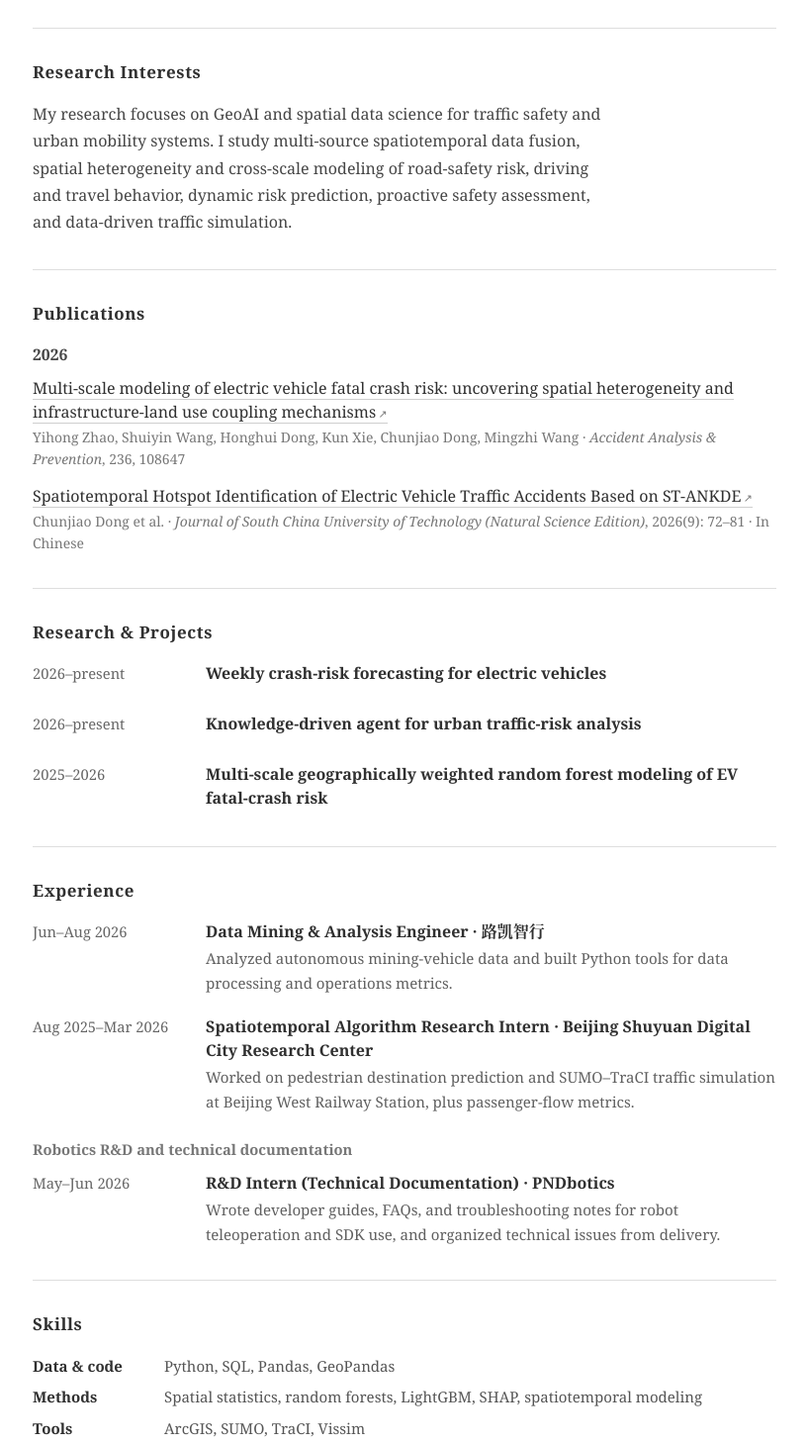
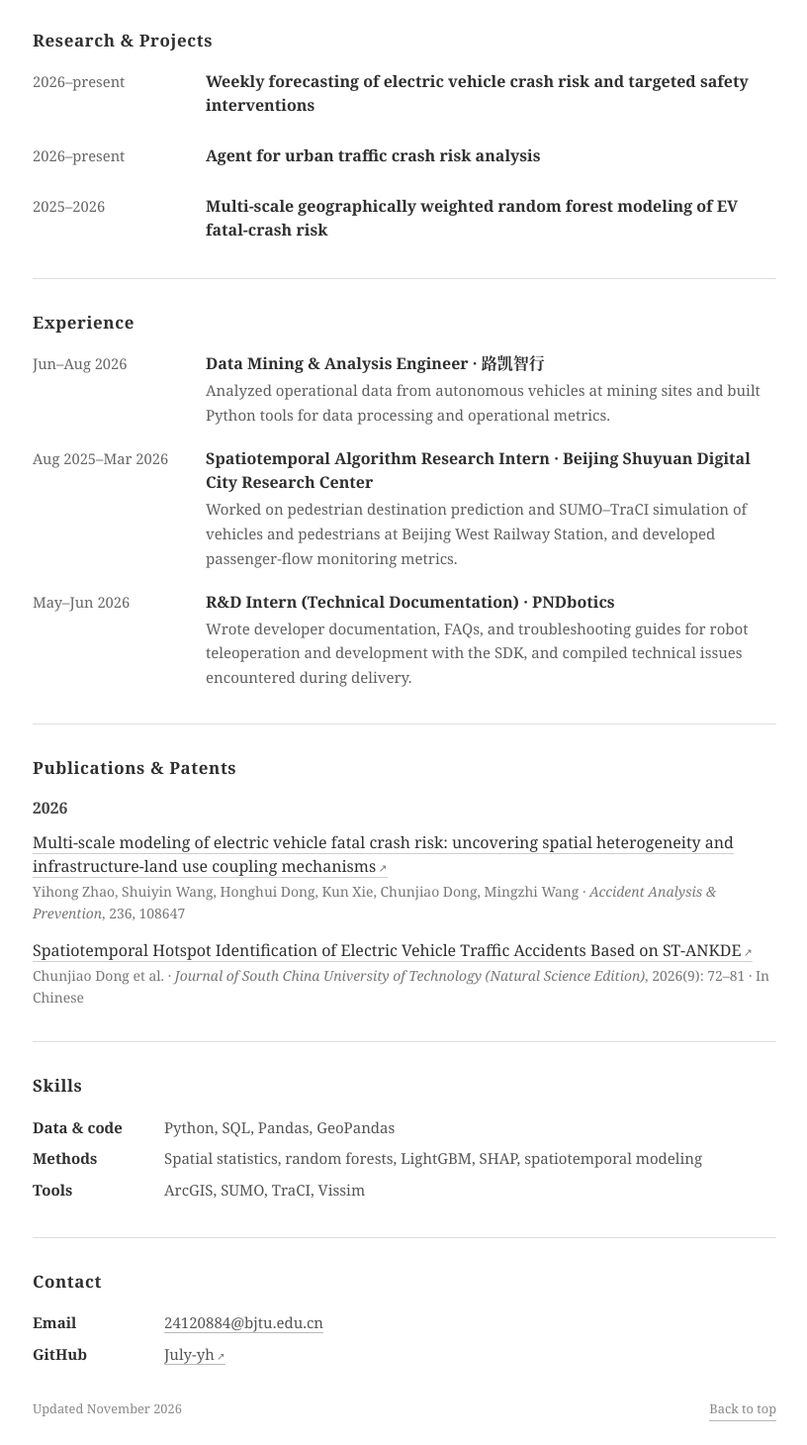
Before and after one commit to July-yh/personality, a plain HTML site: page dist/en/index.html in a window 1280 px wide. Shown: the part 634-2094 px from the top of the page at 99% size, without its empty margins (147-963 px from the left). Drawn offline with Linux system fonts and the light colour scheme.

Commit message:
Sync English homepage with Chinese content

```diff
--- a/dist/en/index.html
+++ b/dist/en/index.html
@@ -20,8 +20,7 @@
         <div class="portrait-wrap"><div class="portrait-monogram" role="img" aria-label="Yihong Zhao initials">YZ</div></div>
         <div class="intro">
           <h1><span>Yihong Zhao</span><span class="name-alt" lang="zh-CN">赵一红</span></h1>
-          <p>I use GeoAI and multi-source spatiotemporal data to study road safety and urban mobility, with a focus on interpretable methods for risk forecasting, passenger-flow analysis, and traffic simulation.</p>
-          <p>I am seeking roles in intelligent transportation algorithms, mobility data analysis, or traffic simulation, while exploring agent applications in transportation.</p>
+          <p>I apply GeoAI and spatial data science to traffic safety and urban mobility. My research covers multi-source spatiotemporal data fusion, spatial heterogeneity and cross-scale modeling of road safety risk, driving and travel behavior, dynamic risk forecasting, proactive safety assessment, and data-driven traffic simulation.</p>
           <div class="top-links"><a href="mailto:24120884@bjtu.edu.cn">Email</a><a href="https://github.com/July-yh" target="_blank" rel="noopener noreferrer">GitHub</a></div>
         </div>
       </header>
@@ -34,25 +33,11 @@
         </ol>
       </section>
 
-      <section aria-labelledby="research-heading">
-        <h2 id="research-heading">Research Interests</h2>
-        <p>My research focuses on GeoAI and spatial data science for traffic safety and urban mobility systems. I study multi-source spatiotemporal data fusion, spatial heterogeneity and cross-scale modeling of road-safety risk, driving and travel behavior, dynamic risk prediction, proactive safety assessment, and data-driven traffic simulation.</p>
-      </section>
-
-      <section aria-labelledby="publications-heading">
-        <h2 id="publications-heading">Publications</h2>
-        <h3 class="post-year">2026</h3>
-        <ul class="publications">
-          <li><a href="https://doi.org/10.1016/j.aap.2026.108647" target="_blank" rel="noopener noreferrer">Multi-scale modeling of electric vehicle fatal crash risk: uncovering spatial heterogeneity and infrastructure-land use coupling mechanisms</a><p>Yihong Zhao, Shuiyin Wang, Honghui Dong, Kun Xie, Chunjiao Dong, Mingzhi Wang · <cite>Accident Analysis &amp; Prevention</cite>, 236, 108647</p></li>
-          <li><a href="https://doi.org/10.12141/j.issn.1000-565X.250379" target="_blank" rel="noopener noreferrer">Spatiotemporal Hotspot Identification of Electric Vehicle Traffic Accidents Based on ST-ANKDE</a><p>Chunjiao Dong et al. · <cite>Journal of South China University of Technology (Natural Science Edition)</cite>, 2026(9): 72–81 · In Chinese</p></li>
-        </ul>
-      </section>
-
       <section aria-labelledby="projects-heading" id="projects">
         <h2 id="projects-heading">Research &amp; Projects</h2>
         <ol class="timeline projects">
-          <li><time>2026–present</time><div><h3>Weekly crash-risk forecasting for electric vehicles</h3></div></li>
-          <li><time>2026–present</time><div><h3>Knowledge-driven agent for urban traffic-risk analysis</h3></div></li>
+          <li><time>2026–present</time><div><h3>Weekly forecasting of electric vehicle crash risk and targeted safety interventions</h3></div></li>
+          <li><time>2026–present</time><div><h3>Agent for urban traffic crash risk analysis</h3></div></li>
           <li><time>2025–2026</time><div><h3>Multi-scale geographically weighted random forest modeling of EV fatal-crash risk</h3></div></li>
         </ol>
       </section>
@@ -60,13 +45,19 @@
       <section aria-labelledby="experience-heading">
         <h2 id="experience-heading">Experience</h2>
         <ol class="timeline">
-          <li><time>Jun–Aug 2026</time><div><h3>Data Mining &amp; Analysis Engineer · 路凯智行</h3><p>Analyzed autonomous mining-vehicle data and built Python tools for data processing and operations metrics.</p></div></li>
-          <li><time>Aug 2025–Mar 2026</time><div><h3>Spatiotemporal Algorithm Research Intern · Beijing Shuyuan Digital City Research Center</h3><p>Worked on pedestrian destination prediction and SUMO–TraCI traffic simulation at Beijing West Railway Station, plus passenger-flow metrics.</p></div></li>
+          <li><time>Jun–Aug 2026</time><div><h3>Data Mining &amp; Analysis Engineer · 路凯智行</h3><p>Analyzed operational data from autonomous vehicles at mining sites and built Python tools for data processing and operational metrics.</p></div></li>
+          <li><time>Aug 2025–Mar 2026</time><div><h3>Spatiotemporal Algorithm Research Intern · Beijing Shuyuan Digital City Research Center</h3><p>Worked on pedestrian destination prediction and SUMO–TraCI simulation of vehicles and pedestrians at Beijing West Railway Station, and developed passenger-flow monitoring metrics.</p></div></li>
+          <li><time>May–Jun 2026</time><div><h3>R&amp;D Intern (Technical Documentation) · PNDbotics</h3><p>Wrote developer documentation, FAQs, and troubleshooting guides for robot teleoperation and development with the SDK, and compiled technical issues encountered during delivery.</p></div></li>
         </ol>
-        <h3 class="experience-aside-title">Robotics R&amp;D and technical documentation</h3>
-        <ol class="timeline">
-          <li><time>May–Jun 2026</time><div><h3>R&amp;D Intern (Technical Documentation) · PNDbotics</h3><p>Wrote developer guides, FAQs, and troubleshooting notes for robot teleoperation and SDK use, and organized technical issues from delivery.</p></div></li>
-        </ol>
+      </section>
+
+      <section aria-labelledby="publications-heading">
+        <h2 id="publications-heading">Publications &amp; Patents</h2>
+        <h3 class="post-year">2026</h3>
+        <ul class="publications">
+          <li><a href="https://doi.org/10.1016/j.aap.2026.108647" target="_blank" rel="noopener noreferrer">Multi-scale modeling of electric vehicle fatal crash risk: uncovering spatial heterogeneity and infrastructure-land use coupling mechanisms</a><p>Yihong Zhao, Shuiyin Wang, Honghui Dong, Kun Xie, Chunjiao Dong, Mingzhi Wang · <cite>Accident Analysis &amp; Prevention</cite>, 236, 108647</p></li>
+          <li><a href="https://doi.org/10.12141/j.issn.1000-565X.250379" target="_blank" rel="noopener noreferrer">Spatiotemporal Hotspot Identification of Electric Vehicle Traffic Accidents Based on ST-ANKDE</a><p>Chunjiao Dong et al. · <cite>Journal of South China University of Technology (Natural Science Edition)</cite>, 2026(9): 72–81 · In Chinese</p></li>
+        </ul>
       </section>
 
       <section aria-labelledby="skills-heading">
```
